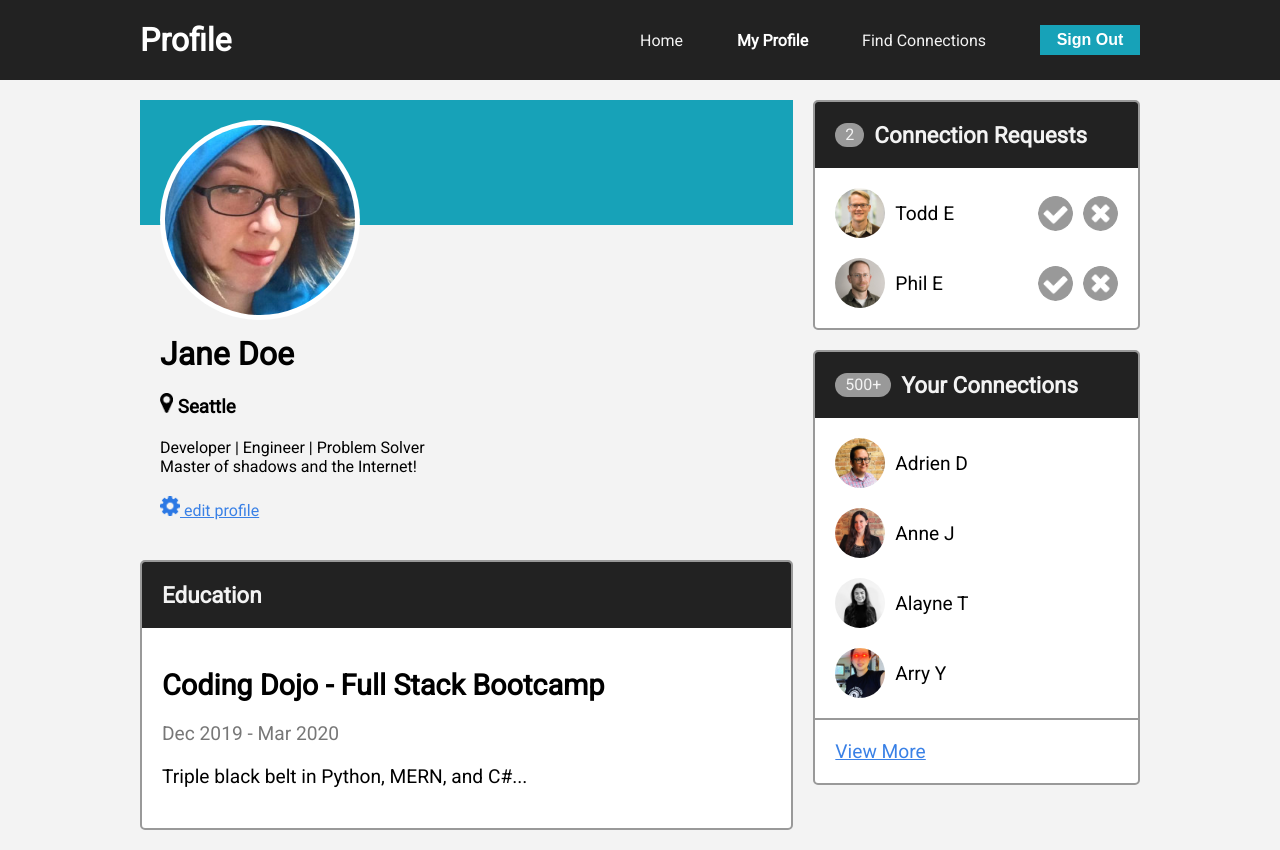
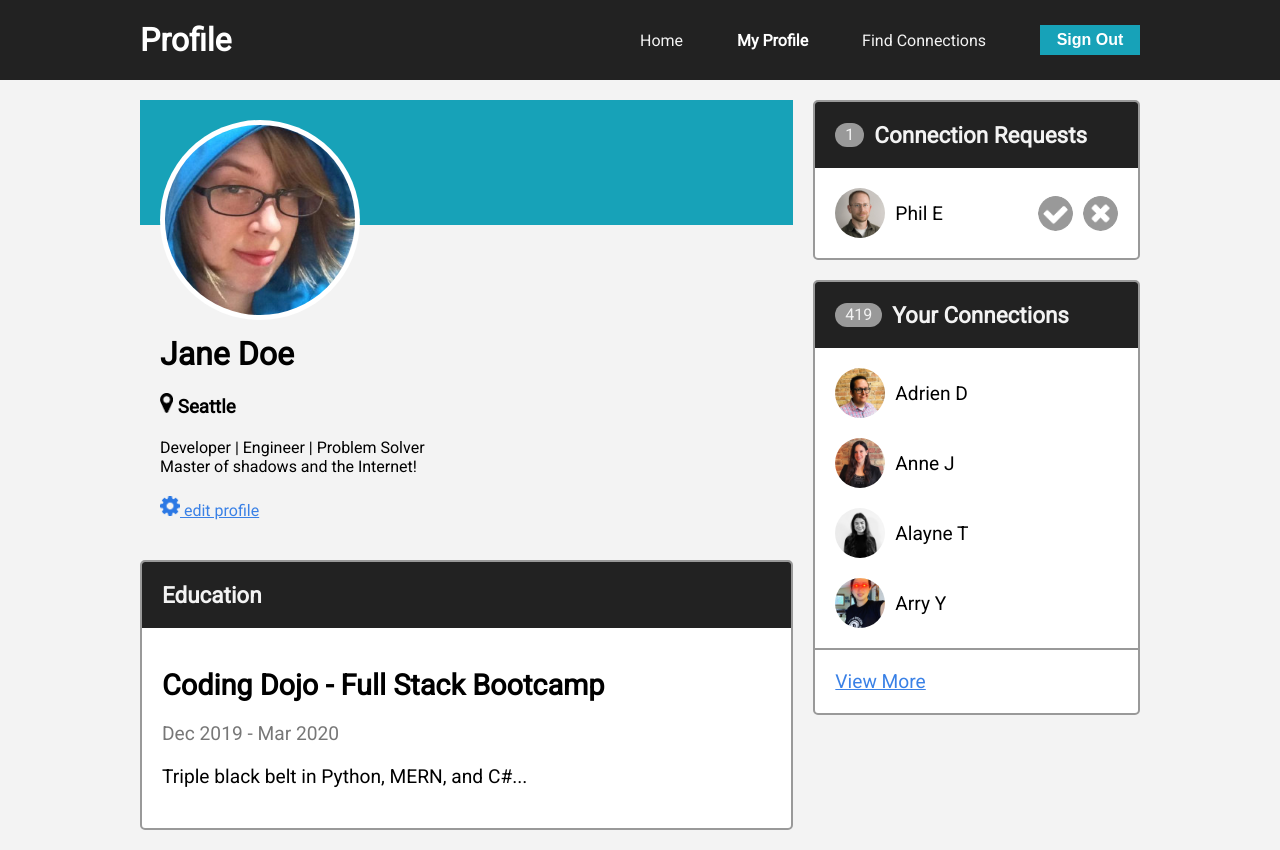
Before and after one commit to aibenaventea/hacer_conexiones, a plain HTML site: page index.html in a window 1280 px wide. Both pictures are taken after a click on the picture 1055 px from the left and 213 px from the top of the page. Drawn offline with Linux system fonts and the light colour scheme.

Commit message:
commit ejercicio avance 1

```diff
--- a/index.html
+++ b/index.html
@@ -63,28 +63,28 @@
             <!-- connection requests card -->
             <div class="card">
                 <div class="card-header">
-                    <span class="badge">2</span>
+                    <span class="badge-r">2</span>
                     <h3>Connection Requests</h3>
                 </div>
-                <ul class="card-list">
+                <ul class="card-listreq">
                     <li class="card-list-item">
-                        <span>
+                        <span class="info">
                             <img src="images/todd-s.jpg" alt="todd" class="avatar-s">
                             Todd E
                         </span>
                         <span>
-                            <img src="icons/accept-circle.png" alt="accept" class="icon">
-                            <img src="icons/close-circle.png" alt="close" class="icon">
+                            <img src="icons/accept-circle.png" alt="accept" class="icon-a">
+                            <img src="icons/close-circle.png" alt="close" class="icon-r">
                         </span>
                     </li>
                     <li class="card-list-item">
-                        <span>
+                        <span class="info">
                             <img src="images/phil-s.jpg" alt="phil" class="avatar-s">
                             Phil E
                         </span>
                         <span>
-                            <img src="icons/accept-circle.png" alt="accept" class="icon">
-                            <img src="icons/close-circle.png" alt="close" class="icon">
+                            <img src="icons/accept-circle.png" alt="accept" class="icon-a">
+                            <img src="icons/close-circle.png" alt="close" class="icon-r">
                         </span>
                     </li>
                 </ul>
@@ -93,10 +93,10 @@
             <!-- your connections card -->
             <div class="card">
                 <div class="card-header">
-                    <span class="badge">500+</span>
+                    <span class="badge-c">418</span>
                     <h3>Your Connections</h3>
                 </div>
-                <ul class="card-list">
+                <ul class="card-listcon">
                     <li class="card-list-item start">
                         <img src="images/adrien-s.jpg" alt="adrien" class="avatar-s">
                         Adrien D
--- a/script.js
+++ b/script.js
@@ -0,0 +1,47 @@
+let spanC = document.querySelector(".badge-c");
+let yourConnections = spanC.textContent;
+let spanR = document.querySelector(".badge-r");
+let connectionRequestsNumber = spanR.textContent;
+let accepts = document.querySelectorAll(".icon-a");
+let rejects = document.querySelectorAll(".icon-r");
+
+function acceptRequest(elemento) {
+    let padre = elemento.parentNode;
+    let abuelo = padre.parentNode;
+    // let hermano = padre.previousElementSibling;
+    // let abuelolvl2=abuelo.parentNode;
+    // let abuelolvl3=abuelolvl2.parentNode;
+    // let tioAbuelolvl3 = abuelolvl3.nextElementSibling;
+    // let tioAbuelolvl2 = tioAbuelolvl3.firstElementChild;
+    // let tio = tioAbuelolvl2.nextElementSibling;
+    // let ultimoprimo = tio.lastElementChild;
+
+    connectionRequestsNumber --;
+    yourConnections ++;
+    spanR.innerText = connectionRequestsNumber;
+    spanC.innerText = yourConnections;
+    abuelo.remove();
+    // tio.insertAdjacentElement("beforeend", hermano);
+}
+
+
+function rejectRequest(elemento) {
+    console.log(elemento);
+    let padre = elemento.parentNode;
+    let abuelo = padre.parentNode;
+    connectionRequestsNumber --;
+    spanR.innerText = connectionRequestsNumber;
+    abuelo.remove();
+}
+
+for (let i = 0; i < accepts.length; i++){
+    accepts[i].addEventListener("click", function() {
+        acceptRequest(accepts[i])
+    });
+}
+
+for (let i = 0; i < rejects.length; i++){
+    rejects[i].addEventListener("click", function() {
+        rejectRequest(rejects[i])
+    });
+}
--- a/style.css
+++ b/style.css
@@ -83,12 +83,14 @@ body {
     padding: 20px;
     background-color: #222;
     color: #f3f3f3;
-}
-
-.card-header {
     display: flex;
     align-items: center;
 }
+
+/* .card-header {
+    display: flex;
+    align-items: center;
+} */
 
 .card-body {
     padding: 20px;
@@ -135,7 +137,7 @@ a {
     color: #777;
 }
 
-.card-list {
+.card-listcon, .card-listreq {
     padding: 0 20px;
     padding-top: 20px;
     list-style-type: none;
@@ -156,25 +158,25 @@ a {
     justify-content: flex-start;
 }
 
-.avatar-s, .icon {
+.avatar-s, .icon-a, .icon-r {
     height: 50px;
     border-radius: 50%;
     margin-right: 10px;
 }
 
-.icon {
+.icon-a, .icon-r {
     height: 35px;
 }
 
-.icon, .btn {
+.icon-a, .icon-r, .btn {
     cursor: pointer;
 }
 
-.icon:last-child {
+.icon-a:last-child , .icon-r:last-child {
     margin-right: 0;
 }
 
-.badge {
+.badge-r, .badge-c {
     font-size: 1rem;
     height: 24px;
     line-height: 24px;
```
